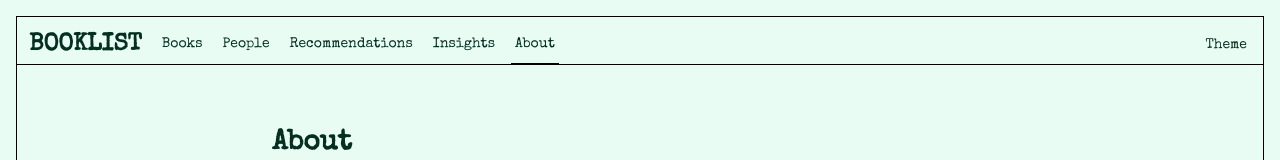
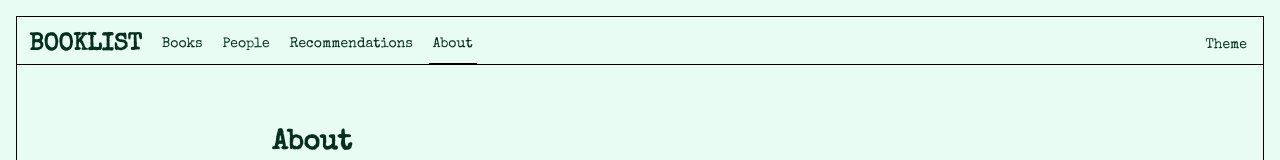
Before and after one commit to alanagoyal/booklist, a Next.js app: page /about in a window 1280 px wide. Shown: the top 160 px of the page. Built offline with nearby package versions, Linux system fonts and the light colour scheme.

Commit message:
remove from header

```diff
--- a/components/header.tsx
+++ b/components/header.tsx
@@ -115,16 +115,6 @@ function HeaderContent() {
             Recommendations
           </Link>
           <Link
-            href={`/insights?${searchParams.toString()}`}
-            className={`h-full flex items-center px-1 transition-colors duration-200 border-b-2 text-text ${
-              pathname === "/insights"
-                ? "border-text"
-                : "border-transparent"
-            }`}
-          >
-            Insights
-          </Link>
-          <Link
             href={`/about?${searchParams.toString()}`}
             className={`h-full flex items-center px-1 transition-colors duration-200 border-b-2 text-text ${
               pathname === "/about"
@@ -208,21 +198,6 @@ function HeaderContent() {
                 </span>
               </Link>
               <Link
-                href="/insights"
-                className="w-full px-4 py-2 flex items-center text-left text-text"
-                onClick={(e) => {
-                  e.preventDefault();
-                  setIsMenuOpen(false);
-                  router.push(`/insights?${currentParams}`);
-                }}
-              >
-                <span
-                  className={`transition-all duration-200 ${pathname === "/insights" ? "border-b-2 border-text text-text" : ""}`}
-                >
-                  Insights
-                </span>
-              </Link>
-              <Link
                 href="/about"
                 className="w-full px-4 py-2 flex items-center text-left text-text"
                 onClick={(e) => {
```
